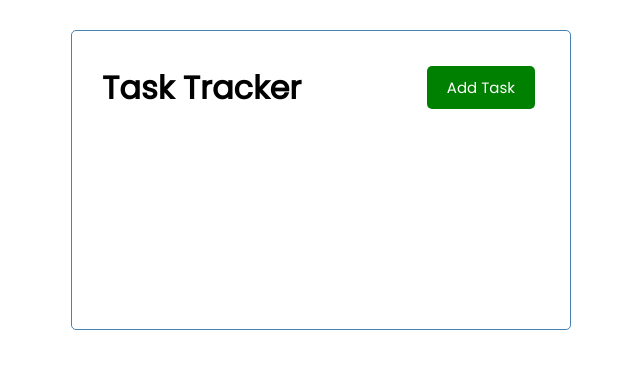
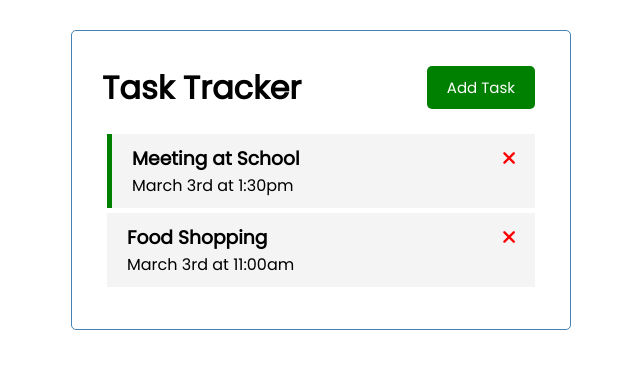
Before and after one commit to isaacdigs/random-korean-api, a Vue app: page / in a window 1280 px wide. Shown: the top 368 px of the page, without its empty margins (319-959 px from the left). Built offline with nearby package versions, Linux system fonts and the light colour scheme.

Commit message:
add task components

```diff
--- a/public/index.html
+++ b/public/index.html
@@ -4,6 +4,7 @@
     <meta charset="utf-8">
     <meta http-equiv="X-UA-Compatible" content="IE=edge">
     <meta name="viewport" content="width=device-width,initial-scale=1.0">
+    <link rel="stylesheet" href="https://cdnjs.cloudflare.com/ajax/libs/font-awesome/6.1.1/css/all.min.css" integrity="sha512-KfkfwYDsLkIlwQp6LFnl8zNdLGxu9YAA1QvwINks4PhcElQSvqcyVLLD9aMhXd13uQjoXtEKNosOWaZqXgel0g==" crossorigin="anonymous" referrerpolicy="no-referrer" />
     <link rel="icon" href="<%= BASE_URL %>favicon.ico">
     <title><%= htmlWebpackPlugin.options.title %></title>
   </head>
--- a/src/App.vue
+++ b/src/App.vue
@@ -1,16 +1,46 @@
 <template>
   <div class="container">
     <HeaderComponent title="Task Tracker"/>
+    <TasksComponent @delete-task="deleteTask" :tasks="tasks" />
   </div>
 </template>
 
 <script>
 import HeaderComponent from './components/Header'
+import TasksComponent from './components/Tasks'
 
 export default {
   name: 'App',
   components: {
     HeaderComponent,
+    TasksComponent
+  },
+  data() {
+    return {
+      tasks: []
+    }
+  },
+  methods: {
+    deleteTask(id) {
+      console.log('task', id)
+    }
+  },
+  created() {
+    this.tasks = [
+      {
+        id: 1,
+        text: 'Meeting at School',
+        day: 'March 3rd at 1:30pm',
+        reminder: true,
+      },
+      {
+        id: 2,
+        text: 'Food Shopping',
+        day: 'March 3rd at 11:00am',
+        reminder: false,
+      }
+
+    ]
   }
 }
 </script>
--- a/src/components/Header.vue
+++ b/src/components/Header.vue
@@ -14,7 +14,7 @@
         title: String,
     },
     components: {
-        ButtonComponent
+        ButtonComponent,
     }
 }
 </script>
--- /dev/null
+++ b/src/components/Task.vue
@@ -0,0 +1,43 @@
+<template>
+    <div :class="[task.reminder ? 'reminder' : '', 'task']">
+        <h3>{{task.text}}
+            <i @click="onDelete(task.id)" class="fas fa-times"></i>
+        </h3>
+        <p>{{task.day}}</p>
+    </div>
+
+</template>
+
+<script>
+    export default {
+        name: 'TaskComponent',
+        props: {
+            task: Object
+        },
+        methods: {
+            onDelete(id) {
+                this.$emit('delete-task', id)
+            }
+        }
+    }
+</script>
+
+<style scoped>
+.fas {
+    color: red;
+}
+.task {
+  background: #f4f4f4;
+  margin: 5px;
+  padding: 10px 20px;
+  cursor: pointer;
+}
+.task.reminder {
+  border-left: 5px solid green;
+}
+.task h3 {
+  display: flex;
+  align-items: center;
+  justify-content: space-between;
+}
+</style>
--- /dev/null
+++ b/src/components/Tasks.vue
@@ -0,0 +1,20 @@
+<template>
+    <div :key="task.id" v-for="task in tasks">
+        <TaskComponent @delete-task="$emit('delete-task', task.id)" :task="task" />
+    </div>
+</template>
+
+<script>
+import TaskComponent from './Task'
+
+    export default {
+        name: 'TasksComponent',
+        props: {
+            tasks: Array,
+        },
+        components: {
+            TaskComponent
+        },
+        emits: ['delete-task']
+    }
+</script>
```
Also changed, not shown: 1 other file (tests, documents, lock files or other folders).
